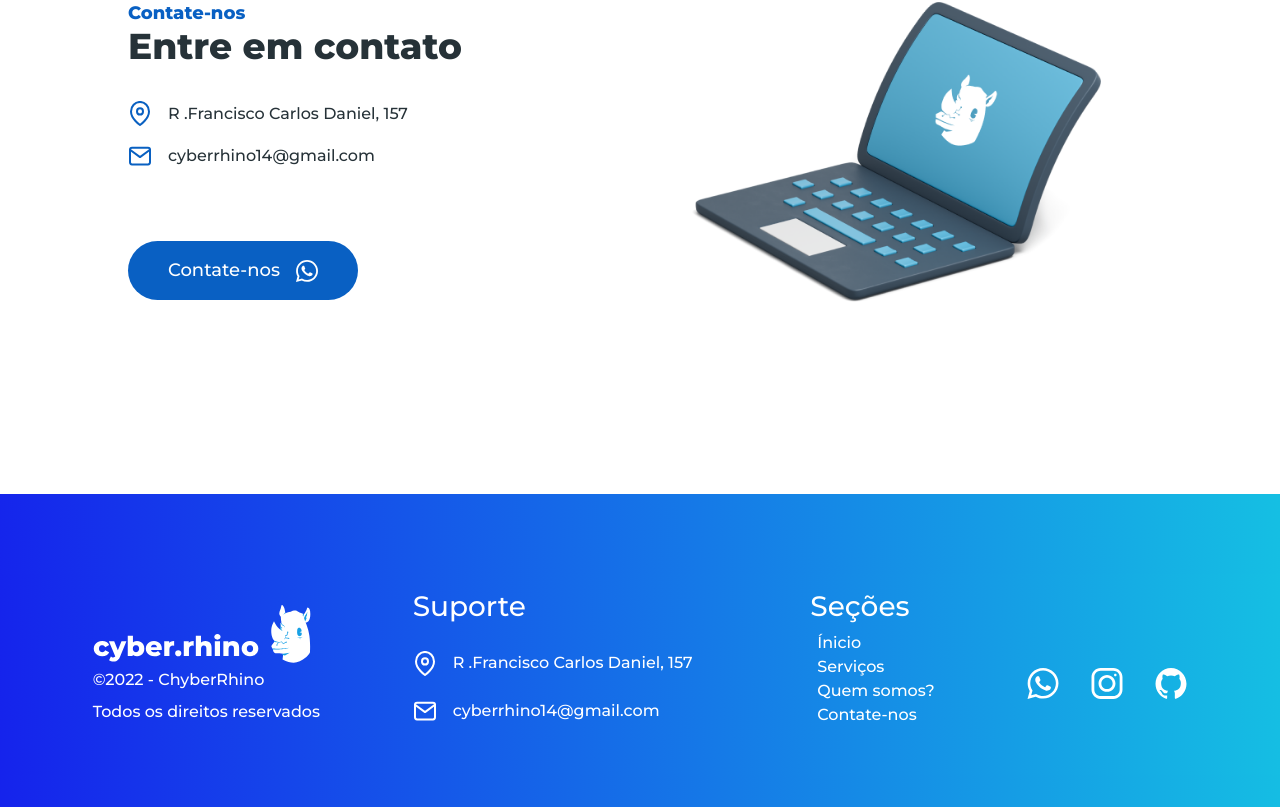
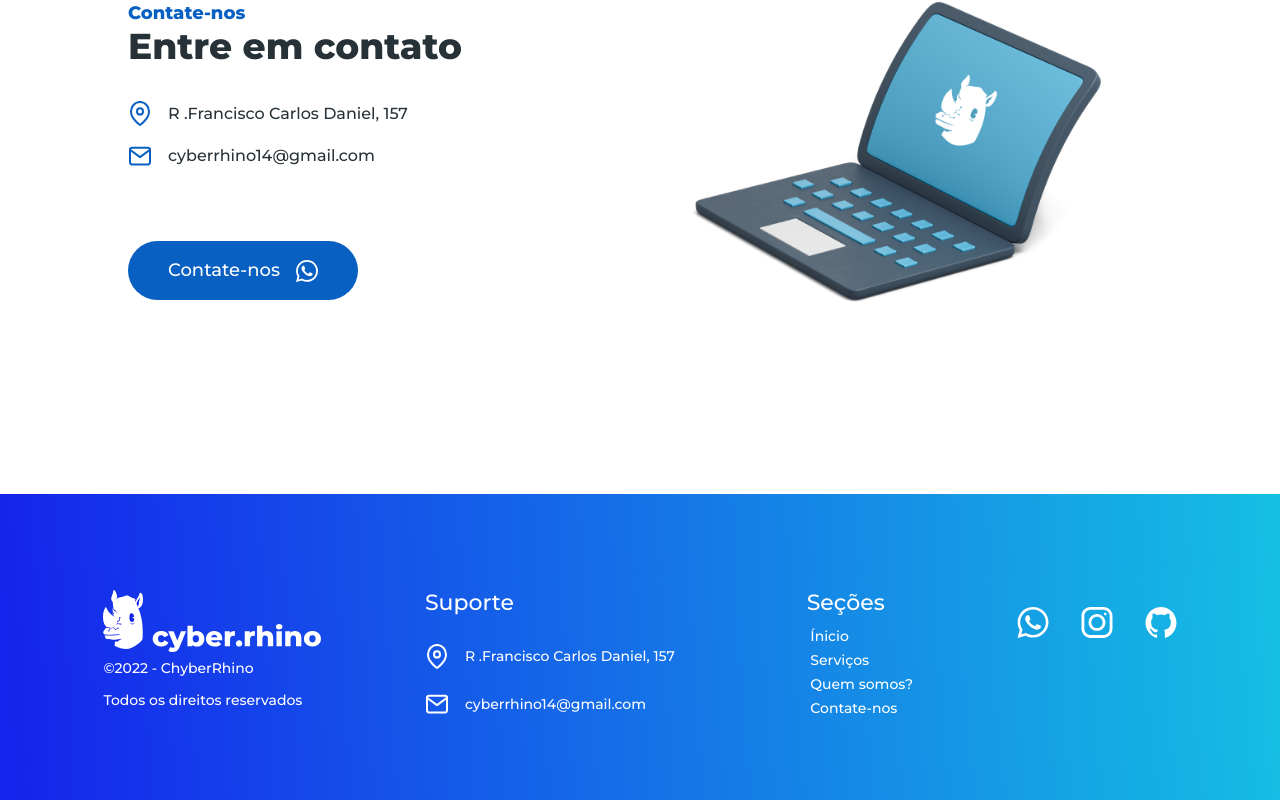
Before and after one commit to cyber-rhino/CyberRhino, a React (Create React App) app: page / in a window 1280 px wide. Shown: the part 2187-2994 px from the top of the page. Built offline with nearby package versions, Linux system fonts and the light colour scheme.

Commit message:
pequenos ajustes

```diff
--- a/src/sections/Footer/index.tsx
+++ b/src/sections/Footer/index.tsx
@@ -1,5 +1,5 @@
 import "./style.css";
-import { ReactComponent as Logo } from "../../assets/img/logo.svg";
+import { ReactComponent as Logo } from "../../assets/img/footer-logo.svg";
 import SocialLinks from "../../components/SocialLinks";
 
 function Footer() {
@@ -100,10 +100,7 @@ function Footer() {
             </li>
           </ul>
         </div>
-
-        <div className="column social-links">
           <SocialLinks />
-        </div>
       </div>
     </footer>
   );
--- a/src/sections/Footer/style.css
+++ b/src/sections/Footer/style.css
@@ -31,11 +31,19 @@ footer{
   @media (min-width: 1024px){
     .footer-container {
       margin: 0;
-      align-items: center;
+      align-items: flex-start;
       display: flex;
       flex-direction: row;
       justify-content: space-evenly;
       color: #fff;
+  }
+
+  footer h3 {
+    font-size: 22px;
+  }
+
+  footer a, footer p{
+    font-size: 14px;
   }
 
   .column-expanded {
@@ -44,11 +52,6 @@ footer{
     align-items: center;
     text-align: left;
     justify-content: flex-start;
-  }
-
-  .column .social-links {
-    padding-block: auto;
-    justify-content: center;
   }
 
   .suport {
```
Also changed, not shown: src/assets/img/footer-logo.svg (added).
